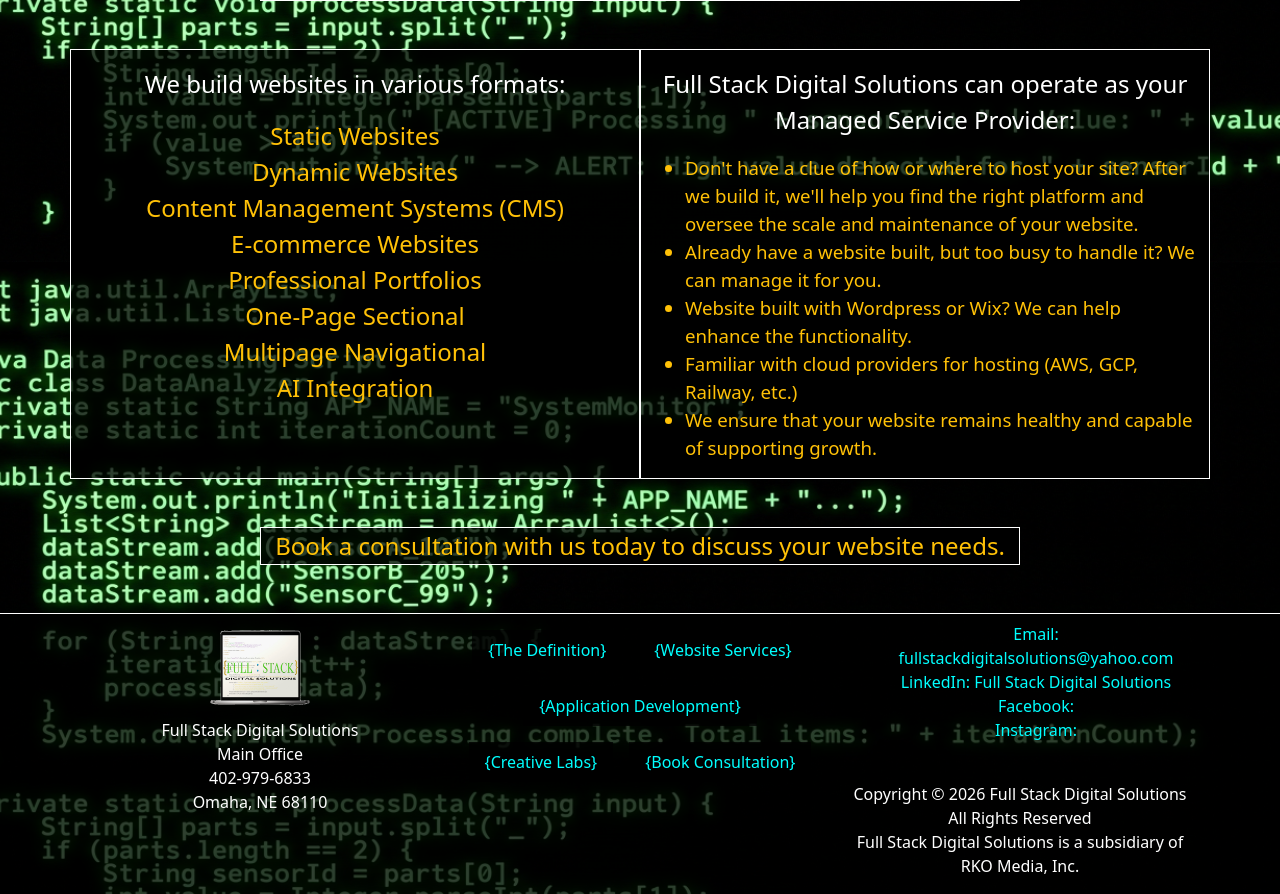
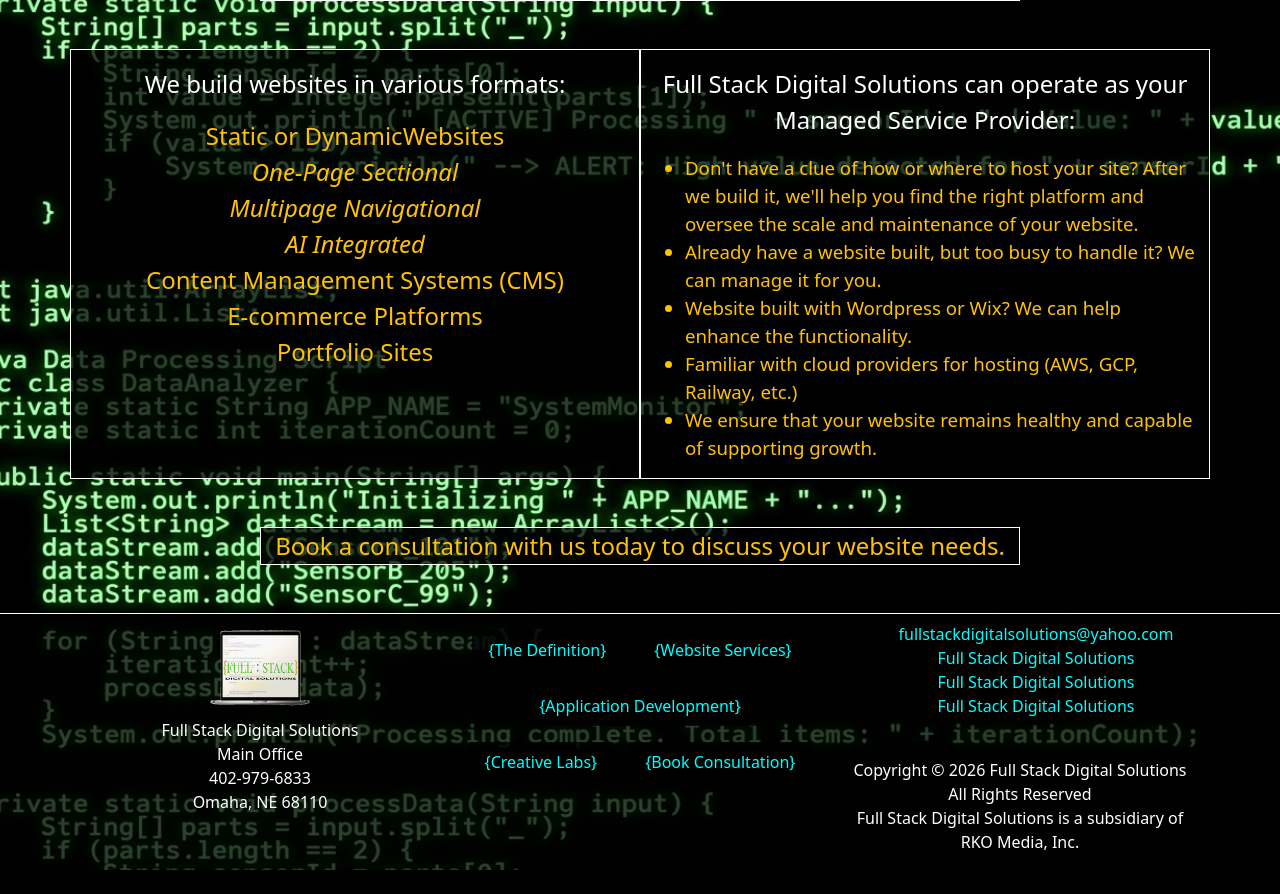
Before and after one commit to James072/fullstackdigitalsolutions, a Flask app: page /websites in a window 1280 px wide. Shown: the part 2938-3832 px from the top of the page. After the commit the page ends 3808 px from the top, so only its background shows below. Run offline with Flask 3, Linux system fonts and the light colour scheme.

Commit message:
Updating links and adjustments to design

```diff
--- a/templates/websites.html
+++ b/templates/websites.html
@@ -148,14 +148,15 @@
                     <p class="mt-3 hidden-left">
                         We build websites in various formats:
                         <ul class="list-unstyled text-warning hidden-left">
-                            <li>Static Websites</li>
-                            <li>Dynamic Websites</li>
+                            <li>Static or DynamicWebsites</li>
+                                <ul class="list-unstyled text-warning hidden-left">
+                                    <li><em>One-Page Sectional</em></li>
+                                    <li><em>Multipage Navigational</em></li>
+                                    <li><em>AI Integrated</em></li>
+                                </ul>
                             <li>Content Management Systems (CMS)</li>
-                            <li>E-commerce Websites</li>
-                            <li>Professional Portfolios</li>
-                            <li>One-Page Sectional</li>
-                            <li>Multipage Navigational</li>
-                            <li>AI Integration</li>
+                            <li>E-commerce Platforms</li>
+                            <li>Portfolio Sites</li>
                         </ul>
                     </p>
                 </div>
@@ -179,7 +180,7 @@
         <div class="container mt-5" style="overflow-x: hidden;">
             <div class="row justify-content-center">
                 <div class="col-xl-8 text-center bg-black bg-opacity-75 hidden-left" style="border: 1px solid white;">
-                    <a href="#" class="text-decoration-none text-warning hidden-right">
+                    <a href="/book_consult" class="text-decoration-none text-warning hidden-right">
                         Book a consultation with us today to discuss your website needs.
                     </a>
                 </div>
@@ -222,23 +223,23 @@
                         <ul style="list-style-type: none;">
                             <li>
                                 <a href="mailto:fullstackdigitalsolutions@yahoo.com" class="text-decoration-none" id="email_link">
-                                    Email: fullstackdigitalsolutions@yahoo.com
+                                    <span><i class="bi bi-envelope-fill"></i></span> fullstackdigitalsolutions@yahoo.com
                                 </a>
                             </li>
                             <li>
                                 <a href="https://www.linkedin.com/company/full-stack-digital-solutions/" target="_blank"
                                     class="text-decoration-none" id="linkedin_link">
-                                    LinkedIn: Full Stack Digital Solutions
+                                    <span><i class="bi bi-linkedin"></i></span> Full Stack Digital Solutions
                                 </a>
                             </li>
                             <li>
                                 <a href="#" target="_blank" class="text-decoration-none" id="book_link">
-                                    Facebook:
+                                    <i class="bi bi-facebook"></i> Full Stack Digital Solutions
                                 </a>
                             </li>
                             <li>
                                 <a href="#" target="_blank" class="text-decoration-none" id="gram_link">
-                                    Instagram:
+                                    <i class="bi bi-instagram"></i> Full Stack Digital Solutions
                                 </a>
                             </li>
                         </ul>
```
Also changed, not shown: templates/apps.html (+5 -5 lines), templates/book_consult.html (+4 -4 lines), templates/definition.html (+4 -4 lines).
